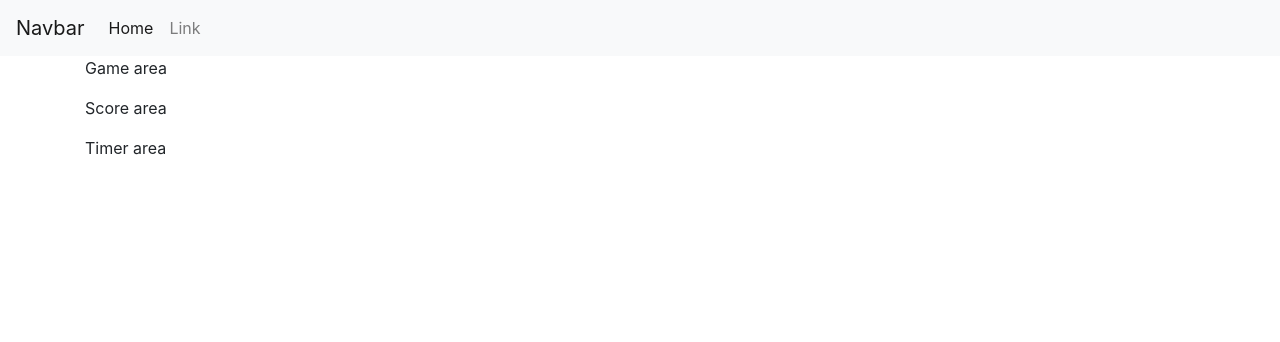
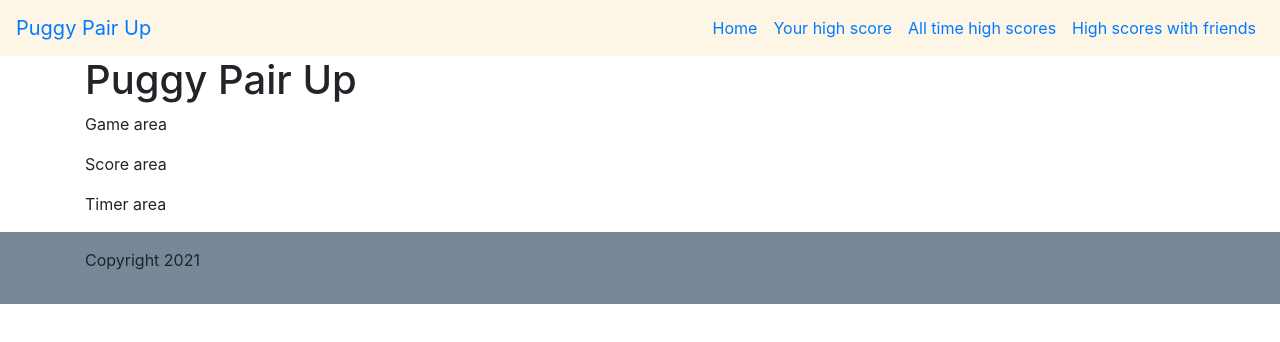
Before and after one commit to RicardoAzuul/code-institute-ms2-interactive-frontend, a plain HTML site: page index.html in a window 1280 px wide. Drawn offline with nearby package versions, Linux system fonts and the light colour scheme.

Commit message:
Add some basic CSS stylings.

```diff
--- /dev/null
+++ b/assets/css/style.css
@@ -0,0 +1,23 @@
+* {
+	margin: 0;
+	border: none;
+	padding: 0;
+}
+
+/* Navbar */
+.navbar {
+  background-color: oldlace;
+}
+/* End of Navbar */
+
+/* Main */
+main {
+  padding-top: 56px;
+}
+/* End of Main */
+
+/* Footer */
+.footer {
+  background-color: lightslategray;
+}
+/* End of Footer */
--- a/index.html
+++ b/index.html
@@ -8,23 +8,30 @@
   <!-- Bootstrap CSS -->
   <link rel="stylesheet" href="https://cdn.jsdelivr.net/npm/bootstrap@4.6.0/dist/css/bootstrap.min.css"
     integrity="sha384-B0vP5xmATw1+K9KRQjQERJvTumQW0nPEzvF6L/Z6nronJ3oUOFUFpCjEUQouq2+l" crossorigin="anonymous">
+    <link rel="stylesheet" href="assets/css/style.css">
   <title>Puggy Pair Up</title>
 </head>
 
 <body>
   <!-- Navbar: code taken from Bootstrap (https://getbootstrap.com/docs/4.6/components/navbar/) and adjusted to fit the site -->
-  <nav class="navbar navbar-expand-sm navbar-light bg-light fixed-top">
-    <a class="navbar-brand" href="#">Navbar</a>
-    <button class="navbar-toggler" type="button" data-toggle="collapse" data-target="#navbarSupportedContent" aria-controls="navbarSupportedContent" aria-expanded="false" aria-label="Toggle navigation">
+  <nav class="navbar navbar-expand-md fixed-top">
+    <a class="navbar-brand" href="#">Puggy Pair Up</a>
+    <button class="navbar-toggler" type="button" data-toggle="collapse" data-target="#navbarToggle" aria-controls="navbartoggle" aria-expanded="false" aria-label="Toggle navigation">
       <span class="navbar-toggler-icon"></span>
     </button>
-    <div class="collapse navbar-collapse" id="navbarSupportedContent">
-      <ul class="navbar-nav mr-auto">
+    <div class="collapse navbar-collapse" id="navbarToggle">
+      <ul class="navbar-nav ml-auto">
         <li class="nav-item active">
-          <a class="nav-link" href="#">Home <span class="sr-only">(current)</span></a>
+          <a class="nav-link" href="#">Home <span class="sr-only">9Link to Home Page)</span></a>
         </li>
         <li class="nav-item">
-          <a class="nav-link" href="#">Link</a>
+          <a class="nav-link" href="#">Your high score</a>
+        </li>
+        <li class="nav-item">
+          <a class="nav-link" href="#">All time high scores</a>
+        </li>
+        <li class="nav-item">
+          <a class="nav-link" href="#">High scores with friends</a>
         </li>
       </ul>
     </div>
@@ -51,8 +58,10 @@
   </main>
   <!-- End of main area -->
   <!-- Footer -->
-  <footer>
-
+  <footer class="footer mt-auto py-3">
+    <div class="container">
+      <p>Copyright 2021</p>
+    </div>
   </footer>
   <!-- End of footer -->
   <!-- Scripts: JQuery Slim, Popper and Bootstrap JS -->
```
